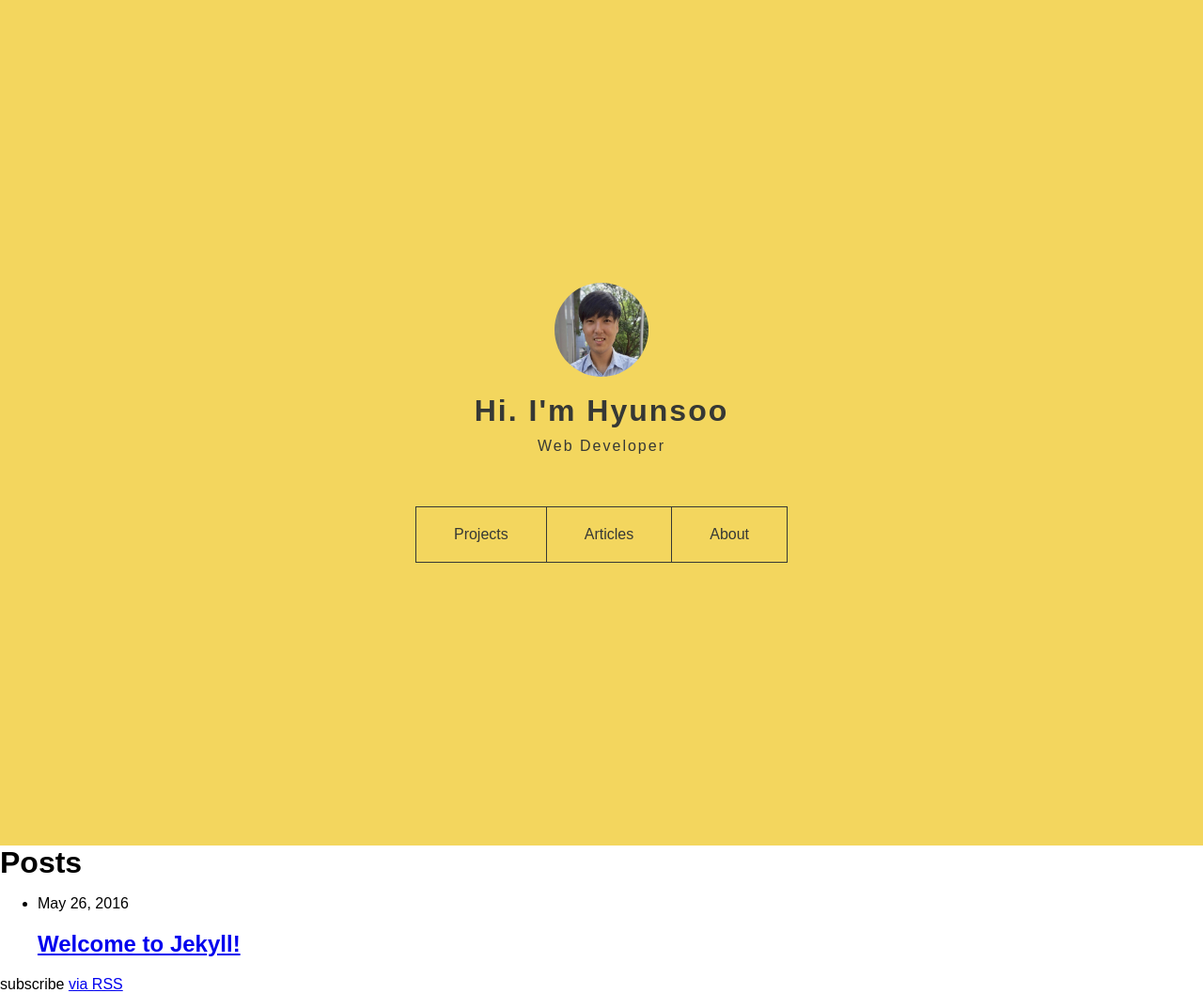
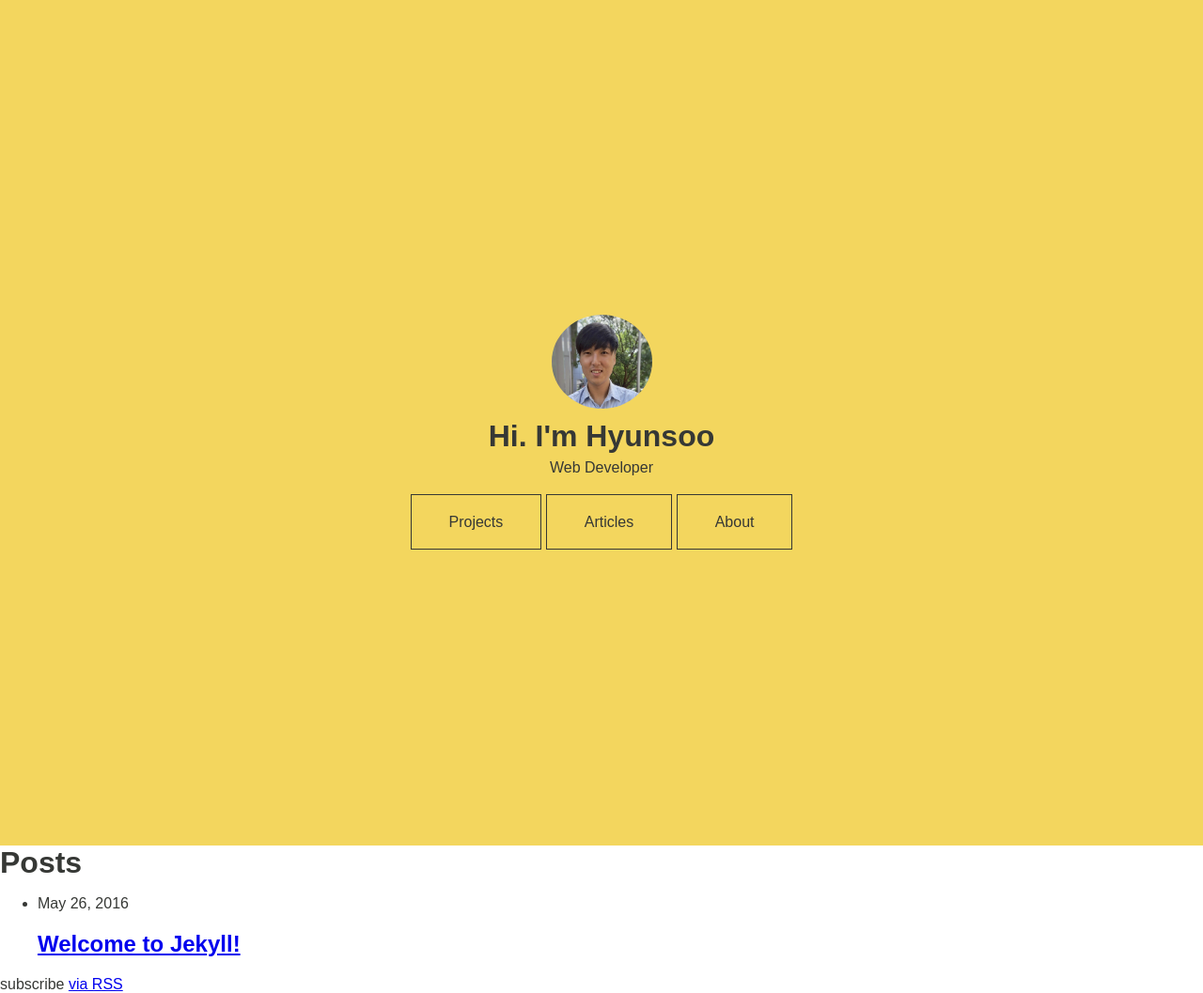
Before and after one commit to devhyunsoochoi/devhyunsoochoi.github.io, a Jekyll site: the page built from index.html, in a window 1280 px wide. Shown: the whole page at 94% size. Built offline with Jekyll 4.4.1, drawn with Linux system fonts in a browser that asks for light colours.

Commit message:
Cleaned up css and html code

```diff
--- a/_includes/header.html
+++ b/_includes/header.html
@@ -1,15 +1,18 @@
 <header class="align-center vertical-align">
-  <section class="container profile-img">
-
+  <section>
+    <img src="../image/smallme.png" alt="Profile Picture" />
+      <h1>Hi. I'm Hyunsoo</h1>
+      <p>Web Developer</p>
   </section>
-  <br />
-  <section class="intro container primary-font">
-    <h1>Hi. I'm Hyunsoo</h1>
-    <p>Web Developer</p>
-  </section>
-    <nav class="row container primary-nav">
-        <a href="#">Projects</a>
-        <a href="#">Articles</a>
-        <a href="#">About</a>
+    <nav class="container primary-nav">
+        <li class="project">
+          <a href="#">Projects</a>
+        </li>
+        <li class="articles">
+          <a href="#">Articles</a>
+        </li>
+        <li class="about">
+          <a href="#">About</a>
+        </li>
     </nav>
 </header>
--- a/css/grid.css
+++ b/css/grid.css
@@ -87,9 +87,4 @@
     .column + .column {
         margin-left: 0;
     }
-
-    .primary-nav > a {
-      font-size: 12px;
-      padding: 10px 20px;
-    }
 }
--- a/css/styles.css
+++ b/css/styles.css
@@ -1,15 +1,9 @@
-* {
-  box-sizing: border-box;
-  -webkit-font-smoothing: antialiased;
-}
-
 /********************
 REUSABLE CLASSES
 ********************/
 
 .align-center {
   text-align: center;
-  vertical-align: top;
 }
 
 .vertical-align {
@@ -23,25 +17,19 @@
   margin: 0 auto;
 }
 
-.primary-font {
-  color: #363835;
-  letter-spacing: 2px;
-}
 
 /********************
 PROFILE IMAGE
 ********************/
 
-.profile-img {
-  width: 100px;
-  height: 100px;
+img {
   border-radius: 100%;
-  background-image: url("../image/smallme.png");
 }
 
 /********************
 HEADER
 ********************/
+
 header {
   height: 100vh;
   background-color: #F3D65E;
@@ -49,33 +37,31 @@
 
 header h1 {
   font-size: 2em;
-}
-
-.intro > p {
-  padding-top: 10px;
+  line-height: 50px;
 }
 /********************
 NAVIGATION
 ********************/
-.primary-nav {
-  margin-top: 55px;
+.project,
+.articles,
+.about {
+  display: inline-block;
 }
 
-.primary-nav > a:hover {
+.primary-nav {
+  margin-top: 40px;
+}
+
+.primary-nav a:hover {
   background-color: #363835;
   color: #f3d65e;
   transition: background 0.2s, color 0.2s;
 }
 
-.primary-nav > a {
+.primary-nav a {
   font-size: 16px;
   padding: 20px 40px;
   border: thin #363835 solid;
   text-decoration: none;
   color: #363835;
-  float: left;
 }
-
-.primary-nav > a:nth-child(-n+2) {
-  border-right: none;
-}
```
Also changed, not shown: css/normalize.css.
